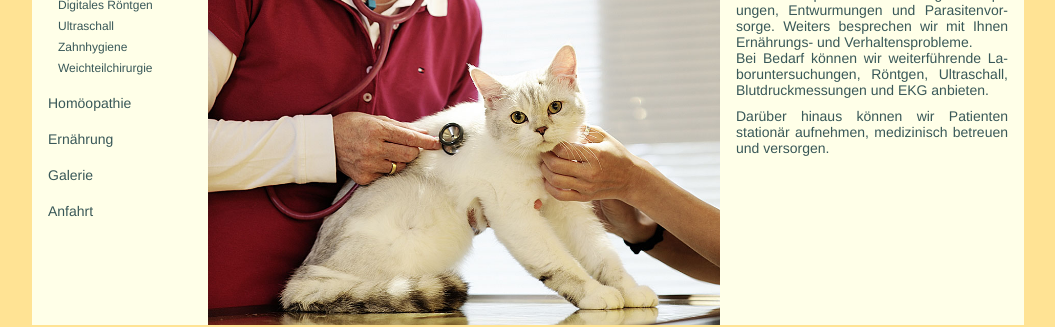
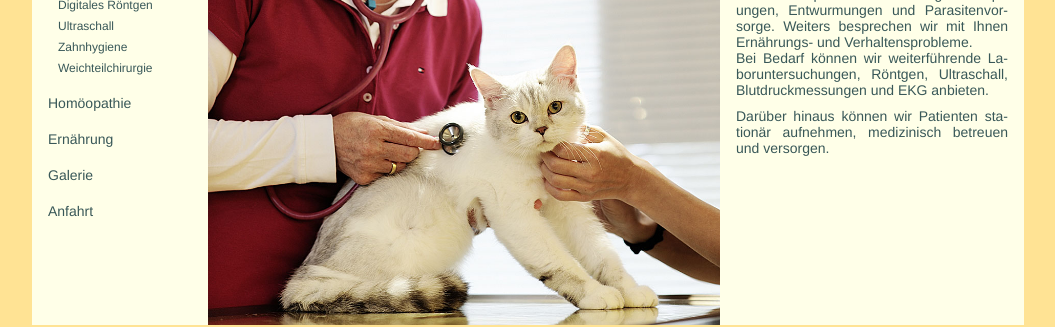
Before and after one commit to richardtraindl/tierarztpraxis-kaiserstrasse.at, a Jekyll site: the page built from schulmedizin.html, in a window 1280 px wide. Shown: the part 355-682 px from the top of the page, without its empty margins (112-1167 px from the left). Built offline with Jekyll 4.4.1, drawn with Linux system fonts in a browser that asks for light colours.

Commit message:
textänderungen

```diff
--- a/_includes/schulmedizin/allgemeine_leistungen.html
+++ b/_includes/schulmedizin/allgemeine_leistungen.html
@@ -20,6 +20,6 @@
     <div class="small-gap"></div>
 
     <p>
-      Darüber hinaus können wir Patienten stationär aufnehmen, medizinisch betreuen und versorgen.
+      Darüber hinaus können wir Patienten sta- tionär aufnehmen, medizinisch betreuen und versorgen.
     </p>
   </div>
```
